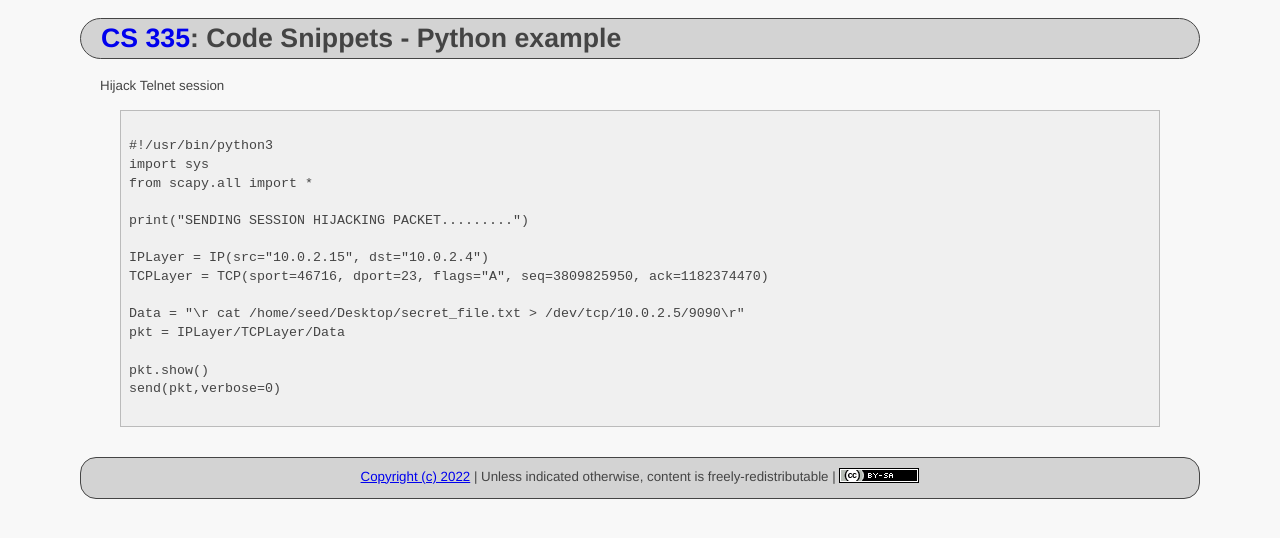
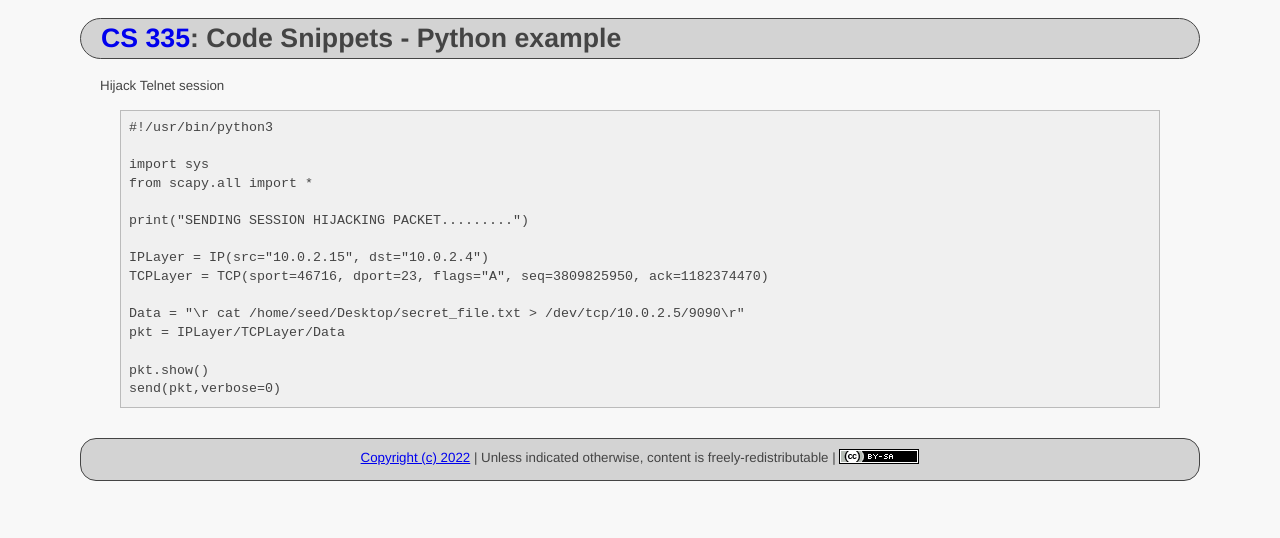
Before and after one commit to ycpcs/cs335-spring2022, a Jekyll site: the page built from code/tcp/session_hijack.md, in a window 1280 px wide. Shown: the top 538 px of the page. Built offline with Jekyll 4.4.1, drawn with Linux system fonts in a browser that asks for light colours.

Commit message:
clean up

````diff
--- a/code/tcp/session_hijack.md
+++ b/code/tcp/session_hijack.md
@@ -7,8 +7,8 @@ title: Code Snippets - Python example
 Hijack Telnet session
 
 ```
+#!/usr/bin/python3
 
-#!/usr/bin/python3
 import sys
 from scapy.all import *
 
@@ -22,5 +22,4 @@ pkt = IPLayer/TCPLayer/Data
 
 pkt.show()
 send(pkt,verbose=0)
-
 ```
````
